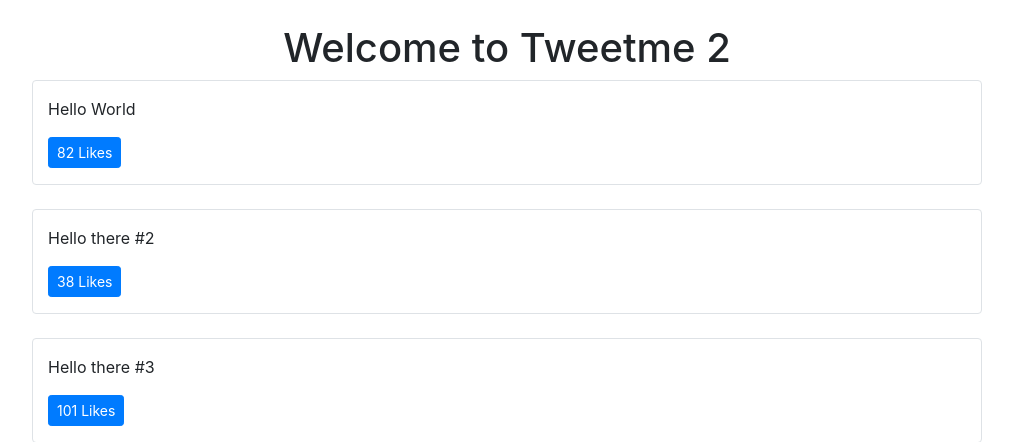
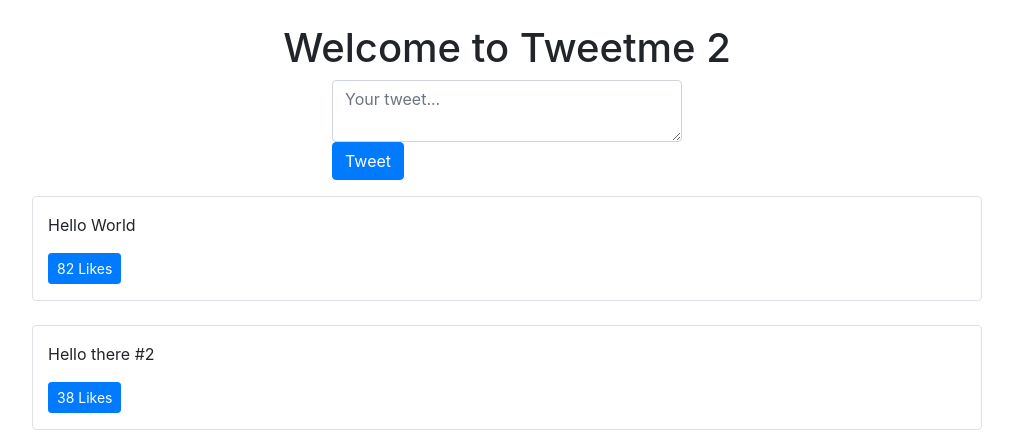
Before and after one commit to sai-myne/Django-React, a Django app: page / in a window 1280 px wide. Shown: the part 56-498 px from the top of the page, without its empty margins (133-1146 px from the left). Run offline with Django 3.2, Linux system fonts and the light colour scheme; data comes from the database, SQL or seed files in the repository; both versions use the stored data as it was after the commit; some libraries are stand-ins or nearby versions.

Commit message:
23 - Tweet Form by Hand

```diff
--- a/tweetme2_2/templates/pages/home.html
+++ b/tweetme2_2/templates/pages/home.html
@@ -11,6 +11,16 @@ This is Amaxing!!!
     </div>
 </div>
 
+<div class="row mb-3">
+    <div class="col-md-4 mx-auto col-10">
+        <form class="form" method="POST" action='/create-tweet'>
+            {% csrf_token %}
+            <input type="hidden" value='/' name='next' />
+            <textarea class="form-control" name='content' placeholder="Your tweet..."></textarea>
+            <button type='submit' class="btn btn-primary">Tweet</button>
+        </form>
+    </div>
+</div>
 
 <div class="row" id="tweets">
     Loading...
--- a/tweetme2_2/tweets/views.py
+++ b/tweetme2_2/tweets/views.py
@@ -11,6 +11,7 @@ def home_view(request, *args, **kwargs):
 
 def tweet_create_view(request, *args, **kwargs):
     form = TweetForm(request.POST or None)
+    print('post data is', request.POST)
     if form.is_valid():
         obj = form.save(commit=False)
         # do other form related logic
```
Also changed, not shown: tweetme2_2/db.sqlite3.
